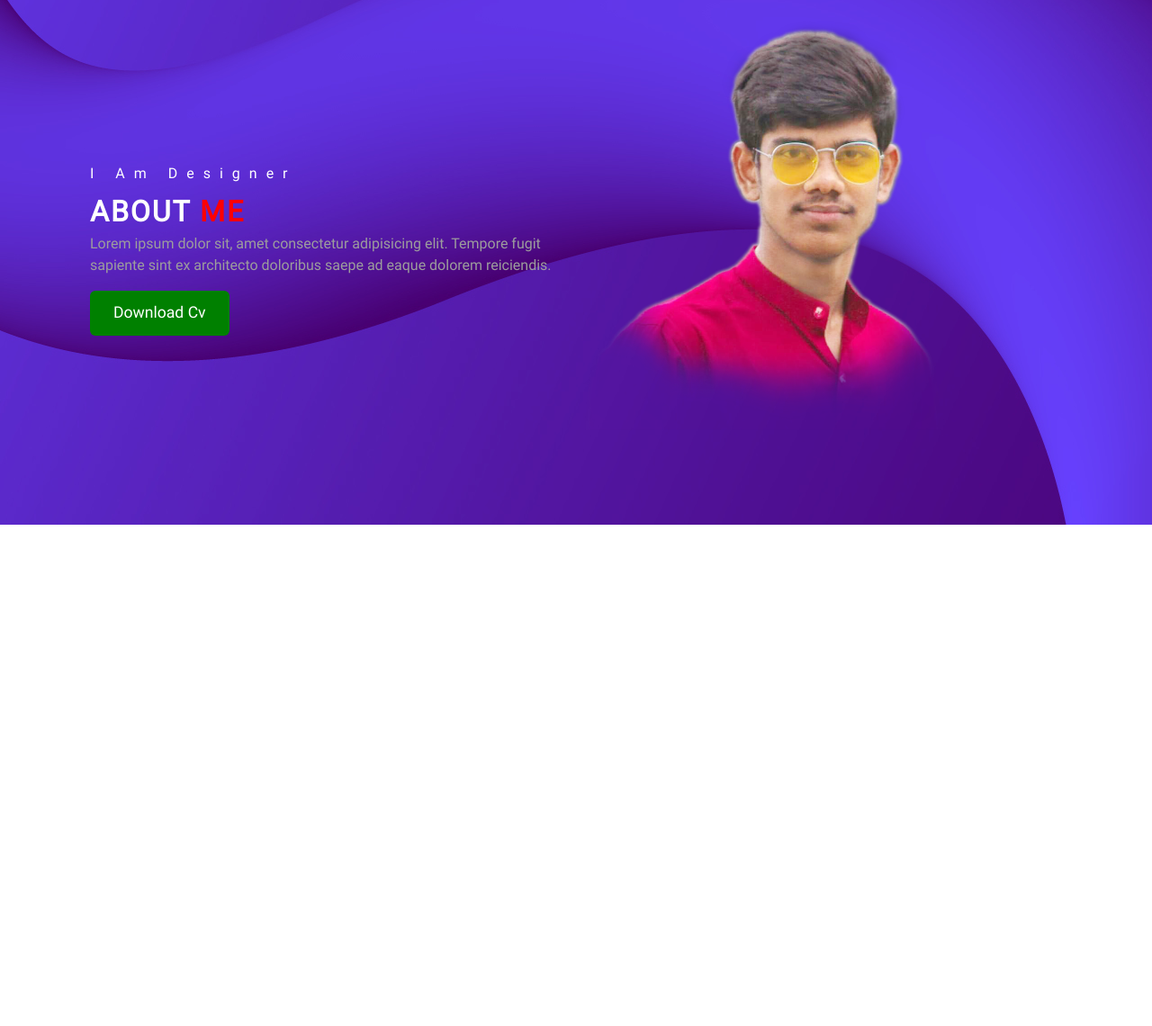
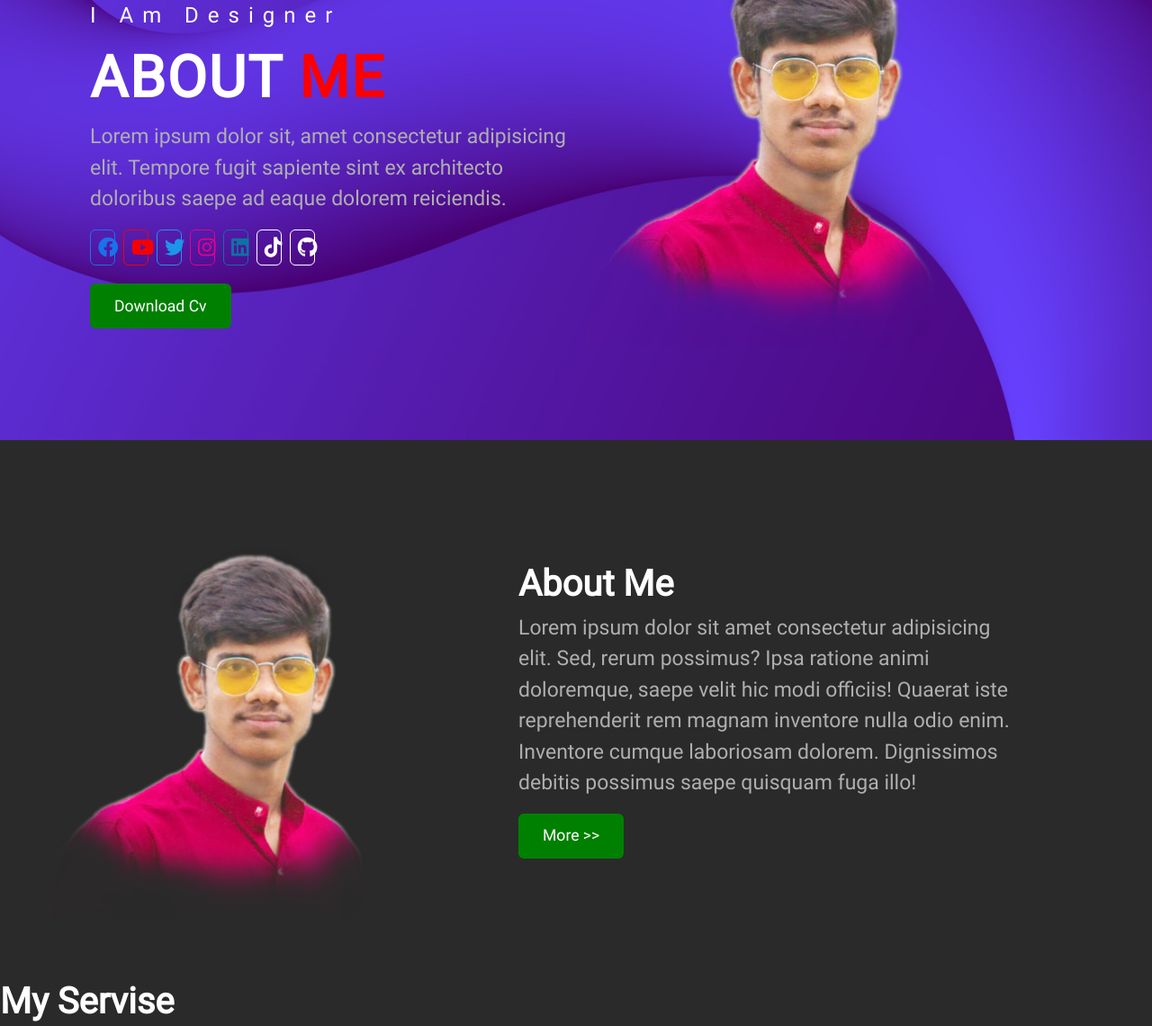
Before and after one commit to shamimrana2006/portfolio4, a plain HTML site: page index.html in a window 1280 px wide. Shown: the part 317-1457 px from the top of the page at 90% size. Before the commit the page ends 900 px from the top, so only its background shows below. Drawn offline with nearby package versions, Linux system fonts and the light colour scheme; files whose address does not match are found by name.

Commit message:
update my website

```diff
--- a/css/fonts&global.css
+++ b/css/fonts&global.css
@@ -9,14 +9,17 @@
   margin: 0;
   box-sizing: border-box;
   font-family: "Roboto";
+
 }
-
+body{
+  background-color: rgb(42, 42, 42);
+}
 a {
   text-decoration: none;
 }
 button {
   font-size: 1.1rem;
-  margin-left: 10px;
+  /* margin-left: 10px; */
   padding: 0px 25px;
   height: 50px;
   /* padding: 6px 20px; */
@@ -26,11 +29,12 @@ button {
   cursor: pointer;
   color: white;
   background: green;
-  border: 1px solid transparent;
+  border: 2px solid transparent;
 }
 button:hover {
-  border: 1px solid green;
+  border: 2px solid green;
   background: transparent;
   color: green;
   font-weight: bold;
+
 }
--- a/css/style.css
+++ b/css/style.css
@@ -11,9 +11,9 @@
 /* navbar design */
 .nav {
   position: -webkit-sticky;
-  position: sticky;
-
+  position: fixed;
   top: 0;
+  width: 100%;
   z-index: 1;
   display: flex;
   justify-content: space-between;
@@ -32,6 +32,7 @@
   cursor: pointer;
   font-size: 2rem;
   width: 300px;
+
 }
 
 .logo span {
@@ -103,7 +104,7 @@
   text-align: center;
   color: white;
   z-index: 2;
-  font-size: 3rem;
+  font-size: 4rem;
   padding-top: 100px;
 }
 
@@ -130,11 +131,11 @@ button.button-login-popup:hover {
 }
 .home .menuHome .title {
   text-transform: capitalize;
-  font-size: 1rem;
+  font-size: 1.5rem;
   letter-spacing: 10px;
 }
 .home .menuHome span {
-  font-size: 2rem;
+  font-size: 4rem;
   font-weight: bold;
   letter-spacing: 2px;
   text-transform: uppercase;
@@ -167,7 +168,8 @@ button.button-login-popup:hover {
   margin-bottom: 50px;
 }
 .details {
-  color: #9d9d9d;
+  color: #afafaf;
+  font-size: 23px;
 }
 .cv {
   margin: 0;
@@ -177,5 +179,88 @@ button.button-login-popup:hover {
   border: 1px solid white;
 }
 
+.socialLink img {
+  color: white;
+  background-attachment: red;
+  width: 20px;
+}
+/* icon color0 */
+.socialbtn a {
+  color: white;
+  font-size: 1.4rem;
+  transition: 0.3s ease;
+}
+
+.socialbtn a i {
+  padding: 8px;
+  border: 1px solid;
+  border-radius: 6px;
+  margin-right: 5px;
+  transition: 0.3s ease;
+}
+
+i.fa-brands.fa-facebook {
+  color: #1773ea;
+}
+i.fa-brands.fa-linkedin {
+  color: #0e72a3;
+}
+.socialbtn {
+  margin-bottom: 20px;
+}
+i.fa-brands.fa-youtube {
+  color: #f70000;
+}
+
+i.fa-brands.fa-twitter {
+  color: #1c96e8;
+}
+
+i.fa-brands.fa-instagram {
+  color: #e30289;
+}
+.socialbtn a i:hover {
+  background: white;
+  color: black;
+}
 @media (max-width: 1150px) {
 }
+.aboutS {
+  backgroundimage: url(/img/bubble.png);
+  background-repeat: no-repeat;
+  background-size: cover;
+  background-position: center;
+  display: flex;
+  flex-direction: row;
+  justify-content: center;
+  align-items: center;
+  overflow: visible;
+}
+
+.aboutS .about{
+  width: 55%;
+}
+
+.aboutS .sse {
+  width: 500px;
+}
+.secondTitle{
+  color: white;
+  font-weight: bold;
+}
+.secondDetails{
+  width: 78%;
+}
+.dds {
+  width: 45%;
+  display: flex;
+  justify-content: center;
+  align-items: center;
+}
+.sse {
+  margin-top: 100px;
+}
+.dd {
+  height: 1000px;
+  color: red;
+}
--- a/index.html
+++ b/index.html
@@ -49,6 +49,21 @@
             fugit sapiente sint ex architecto doloribus saepe ad eaque dolorem
             reiciendis.
           </p>
+          <div class="socialbtn">
+            <a href="#" class="socialL"
+              ><i class="fa-brands fa-facebook"></i
+            ></a>
+            <a href="#" class="socialL"><i class="fa-brands fa-youtube"></i></a>
+            <a href="#" class="socialL"><i class="fa-brands fa-twitter"></i></a>
+            <a href="#" class="socialL"
+              ><i class="fa-brands fa-instagram"></i
+            ></a>
+            <a href="#" class="socialL"
+              ><i class="fa-brands fa-linkedin"></i
+            ></a>
+            <a href="#" class="socialL"><i class="fa-brands fa-tiktok"></i></a>
+            <a href="#" class="socialL"><i class="fa-brands fa-github"></i></a>
+          </div>
           <button class="cv">Download Cv</button>
         </div>
         <div class="me">
@@ -56,6 +71,49 @@
         </div>
       </section>
     </section>
+    <!-- about section -->
+    <section class="aboutS">
+      <div class="dds">
+        <img src="img/ssme.png" alt="Shamim rana" class="mee sse" />
+      </div>
+      <div class="about">
+        <h1 class="title secondTitle">About Me</h1>
+        <p class="details secondDetails">
+          Lorem ipsum dolor sit amet consectetur adipisicing elit. Sed, rerum
+          possimus? Ipsa ratione animi doloremque, saepe velit hic modi
+          officiis! Quaerat iste reprehenderit rem magnam inventore nulla odio
+          enim. Inventore cumque laboriosam dolorem. Dignissimos debitis
+          possimus saepe quisquam fuga illo!
+        </p>
+        <button class="more">More >></button>
+      </div>
+    </section>
+
+
+    <!-- My servise-->
+    <section class="myServise">
+      <h1 class="title secondTitle servisTi">My Servise</h1>
+      <div class="boxes">
+        <div class="box s1t">
+          <h2 class="htmll">HTML</h2>
+          <span>Lorem ipsum dolor sit amet consectetur adipisicing elit. Debitis, itaque temporibus. Illo aspernatur ipsa odit nesciunt, commodi totam nostrum exercitationem reprehenderit, voluptas est natus laudantium. Commodi a explicabo tenetur provident.</span>
+          <button>Read More</button>
+        </div>
+        <div class="box s1t">
+          <h2 class="htmll">HTML</h2>
+          <span>Lorem ipsum dolor sit amet consectetur adipisicing elit. Debitis, itaque temporibus. Illo aspernatur ipsa odit nesciunt, commodi totam nostrum exercitationem reprehenderit, voluptas est natus laudantium. Commodi a explicabo tenetur provident.</span>
+          <button>Read More</button>
+        </div>
+        <div class="box s1t">
+          <h2 class="htmll">HTML</h2>
+          <span>Lorem ipsum dolor sit amet consectetur adipisicing elit. Debitis, itaque temporibus. Illo aspernatur ipsa odit nesciunt, commodi totam nostrum exercitationem reprehenderit, voluptas est natus laudantium. Commodi a explicabo tenetur provident.</span>
+          <button>Read More</button>
+        </div>
+      </div>
+    </section>
+
+    <section class="dd">hover effecte</section>
+
     <!-- jquery js file -->
     <script src="js/jquery3.6.0.js"></script>
 
```
Also changed, not shown: img/bubble.png (added), img/icon/facebook (1).png (added), img/icon/instagram-logo.png (added), img/icon/linkedin-logo.png (added), img/icon/tiktok.png (added), img/icon/twitter.png (added), img/icon/youtube.png (added), 1 other file.
